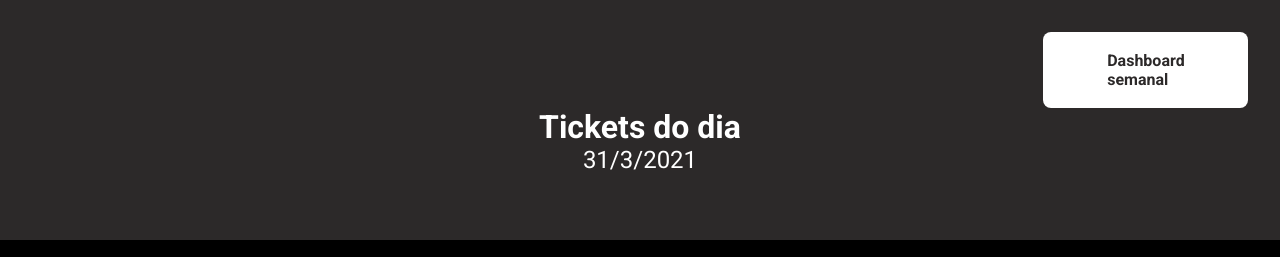
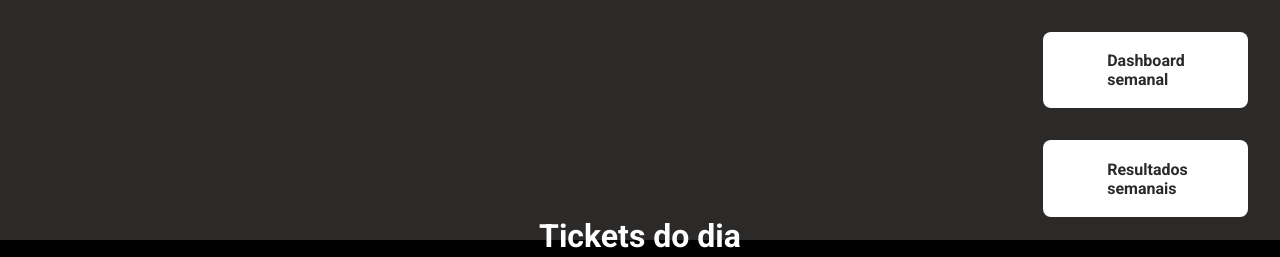
Before and after one commit to Lorenalgm/zendesk, a React (Create React App) app in the folder web/: page / in a window 1280 px wide. Shown: the top 257 px of the page. Built offline with nearby package versions, Linux system fonts and the light colour scheme; no server answers; the HTML template or start-up script is replaced by a standard one.

Commit message:
Adicionado link a home

```diff
--- a/web/src/Pages/Home/index.js
+++ b/web/src/Pages/Home/index.js
@@ -70,6 +70,9 @@ export default function Home() {
                 <div className="menu">
                     <Link className="button" to='/dashboard'>Dashboard semanal</Link>
                 </div>
+                <div className="menu">
+                    <Link className="button" to='/resultados'>Resultados semanais</Link>
+                </div>
                 <h1>Tickets do dia</h1>
                 <h2>{today.getDate() + '/' + (today.getMonth() + 1) + '/' + today.getFullYear()}</h2>
             </header>
```
